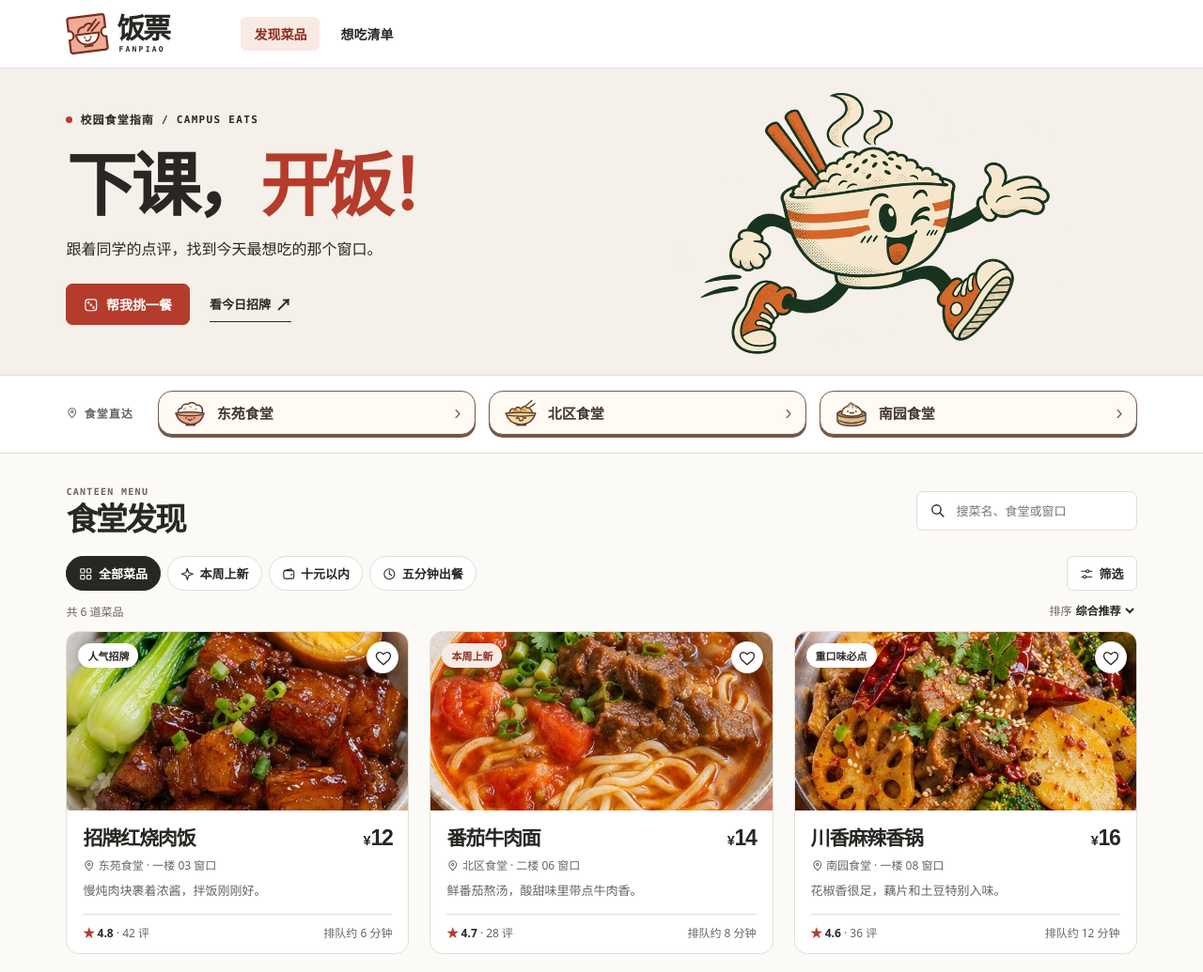
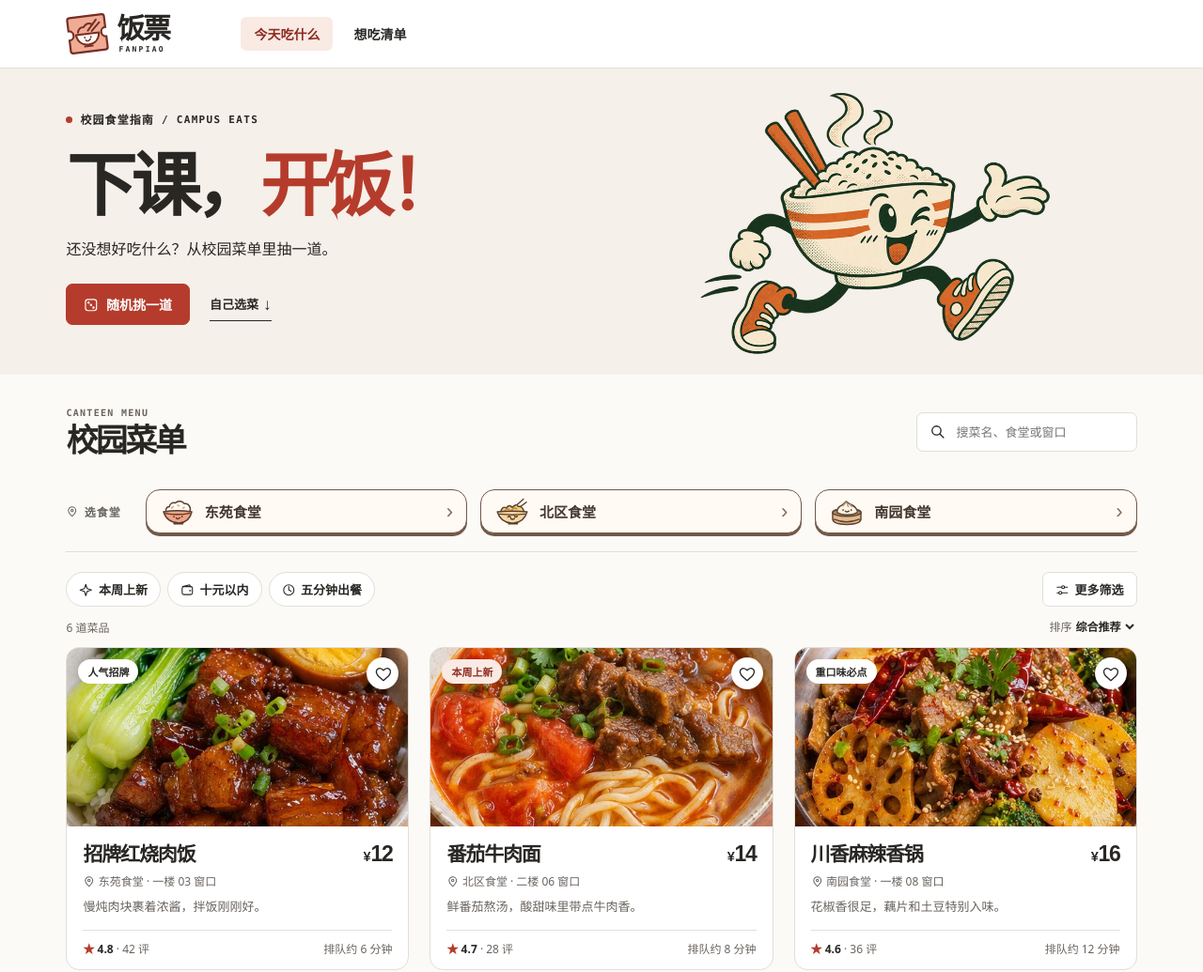
Before and after one commit to Acerinka/campus-fanpiao, a plain HTML site: page index.html in a window 1280 px wide. Shown: the top 1035 px of the page at 94% size. Drawn offline with Linux system fonts and the light colour scheme.

Commit message:
Separate quick picks from browsing and unify menu filters

```diff
--- a/app.js
+++ b/app.js
@@ -14,17 +14,18 @@ document.querySelectorAll('i[data-i]').forEach(i=>i.outerHTML=icon(i.dataset.i))
 const esc=s=>String(s).replace(/[&<>"']/g,x=>({'&':'&amp;','<':'&lt;','>':'&gt;','"':'&quot;',"'":'&#39;'}[x]));
 function read(key,fallback){try{return JSON.parse(localStorage.getItem('fanpiao-v1-'+key))??fallback}catch{return fallback}}
 function persist(key,value){try{localStorage.setItem('fanpiao-v1-'+key,JSON.stringify(value));return true}catch{return false}}
-let saved=read('saved',[]),reviews=read('reviews',{}),chip='全部菜品',savedView=false,score=5,lastDraw=null;
+let saved=read('saved',[]),reviews=read('reviews',{}),freshOnly=false,savedView=false,score=5,lastDraw=null;
 const initial={hall:'不限',taste:'不限',budget:'不限',wait:'不限'};
 let filters={...initial},draft={...initial};
-const groups={hall:['食堂','不限','东苑','北区','南园'],taste:['口味','不限','酱香','酸甜','麻辣','葱香','清淡','微辣'],budget:['预算','不限','10 元以内','12 元以内','15 元以内'],wait:['等候时间','不限','5 分钟以内','8 分钟以内']};
-const shortcuts={'全部菜品':'grid','本周上新':'spark','十元以内':'wallet','五分钟出餐':'clock'};
+const groups={taste:['口味','不限','酱香','酸甜','麻辣','葱香','清淡','微辣'],budget:['预算','不限','10 元以内','12 元以内','15 元以内'],wait:['等候时间','不限','5 分钟以内','8 分钟以内']};
+const shortcuts={'本周上新':'spark','十元以内':'wallet','五分钟出餐':'clock'};
 const dialog=el('dialog');
 const added=d=>reviews[d.id]||[];
 function stats(d){const rs=added(d),count=d.votes+rs.length;return {count,avg:((d.rating*d.votes+rs.reduce((a,r)=>a+r.score,0))/count).toFixed(1)}}
 function list(){
+ if(savedView)return dishes.filter(d=>saved.includes(d.id));
  const q=el('search').value.trim().toLowerCase();
- const items=dishes.filter(d=>(!savedView||saved.includes(d.id))&&(!q||`${d.name} ${d.hall}食堂 ${d.loc} ${d.taste}`.toLowerCase().includes(q))&&(chip!=='本周上新'||d.fresh)&&(chip!=='十元以内'||d.price<=10)&&(chip!=='五分钟出餐'||d.wait<=5)&&(filters.hall==='不限'||d.hall===filters.hall)&&(filters.taste==='不限'||d.taste===filters.taste)&&(filters.budget==='不限'||d.price<=parseInt(filters.budget))&&(filters.wait==='不限'||d.wait<=parseInt(filters.wait)));
+ const items=dishes.filter(d=>(!savedView||saved.includes(d.id))&&(!q||`${d.name} ${d.hall}食堂 ${d.loc} ${d.taste}`.toLowerCase().includes(q))&&(!freshOnly||d.fresh)&&(filters.hall==='不限'||d.hall===filters.hall)&&(filters.taste==='不限'||d.taste===filters.taste)&&(filters.budget==='不限'||d.price<=parseInt(filters.budget))&&(filters.wait==='不限'||d.wait<=parseInt(filters.wait)));
  const order=el('sort').value;
  if(order==='rating')items.sort((a,b)=>stats(b).avg-stats(a).avg);
  if(order==='price')items.sort((a,b)=>a.price-b.price);
@@ -33,29 +34,39 @@ function list(){
 }
 function card(d){let s=stats(d),liked=saved.includes(d.id);return `<article class="card"><button class="card-open" data-detail="${d.id}" aria-label="查看${d.name}详情"><img class="foodimg" src="dish-${d.id}.jpg" alt="${d.name}" loading="lazy"><span class="badge ${d.fresh?'green':''}">${d.badge}</span><div class="card-body"><div class="nameprice"><h3>${d.name}</h3><span class="price"><small>¥</small>${d.price}</span></div><div class="location">${icon('pin')}${d.hall}食堂 · ${d.loc}</div><p class="notes">${d.note}</p><div class="card-bottom"><span><b class="rating"><span class="star">★</span> ${s.avg}</b> · ${s.count} 评</span><span>排队约 ${d.wait} 分钟</span></div></div></button><button class="heart ${liked?'saved':''}" data-save="${d.id}" aria-label="${liked?'移出':'加入'}想吃清单：${d.name}" aria-pressed="${liked}">${icon('heart')}</button></article>`}
 function render(){
- const items=list(),n=Object.keys(initial).filter(k=>filters[k]!=='不限').length;
+ const items=list(),n=Object.keys(groups).filter(k=>filters[k]!=='不限').length;
  el('saved-count').textContent=saved.length?`(${saved.length})`:'';
  el('hero').hidden=savedView;
+ for(const selector of ['.hall-strip','.filters','.search','.resultmeta label']){
+  document.querySelector(selector).hidden=savedView;
+ }
  document.querySelectorAll('[data-hall]').forEach(button=>button.setAttribute('aria-pressed',String(button.dataset.hall===filters.hall)));
- el('menuheading').textContent=savedView?'想吃清单':'食堂发现';
+ el('menuheading').textContent=savedView?'想吃清单':'校园菜单';
  el('section-kicker').textContent=savedView?'MY SHORTLIST':'CANTEEN MENU';
  for(const name of ['discover','saved'])el('nav-'+name).classList.toggle('active',(name==='saved')===savedView);
- el('chips').innerHTML=Object.entries(shortcuts).map(([k,i])=>`<button data-chip="${k}" aria-pressed="${k===chip}" class="${k===chip?'active':''}">${icon(i)}${k}</button>`).join('');
- el('filter-open').classList.toggle('on',!!n);el('filter-open').querySelector('span').textContent=n===1&&filters.hall!=='不限'?filters.hall+'食堂':n?`筛选 (${n})`:'筛选';
- el('results').textContent=`共 ${items.length} 道菜品`;
+ const quickActive={'本周上新':freshOnly,'十元以内':filters.budget==='10 元以内','五分钟出餐':filters.wait==='5 分钟以内'};
+ el('chips').innerHTML=Object.entries(shortcuts).map(([k,i])=>`<button data-chip="${k}" aria-pressed="${quickActive[k]}" class="${quickActive[k]?'active':''}">${icon(i)}${k}</button>`).join('');
+ el('filter-open').classList.toggle('on',!!n);el('filter-open').querySelector('span').textContent=n?`更多筛选 (${n})`:'更多筛选';
+ const conditions=[filters.hall!=='不限'&&filters.hall+'食堂',freshOnly&&'本周上新',...Object.keys(groups).map(k=>filters[k]!=='不限'&&filters[k]),el('search').value.trim()].filter(Boolean);
+ el('results').textContent=savedView?`收藏了 ${items.length} 道菜品`:[...conditions,`${items.length} 道菜品`].join(' · ');
+ el('clear-selection').hidden=savedView||!conditions.length;
  const noSaved=savedView&&!saved.length;
  el('cards').innerHTML=items.length?items.map(card).join(''):`<div class="empty"><strong>${noSaved?'还没有想吃的菜':'没有找到合适的菜品'}</strong><p>${noSaved?'看到心动的菜，点一下爱心就能存到这里。':'试试其他口味，或放宽预算与等候时间。'}</p><button class="secondary" data-reset>${noSaved?'去发现菜品':'清除筛选'}</button></div>`;
 }
-function reset(){chip='全部菜品';filters={...initial};el('search').value='';el('sort').value='default'}
-function route(){savedView=location.hash==='#saved';reset();render()}
+function reset(){freshOnly=false;filters={...initial};el('search').value='';el('sort').value='default'}
+function route(){savedView=location.hash==='#saved';render();window.scrollTo(0,0)}
 window.addEventListener('hashchange',route);
 function modal(html){el('dialog-content').innerHTML=`<button class="close" data-close aria-label="关闭">×</button>${html}`;if(!dialog.open)dialog.showModal();dialog.scrollTop=0}
 function detail(id,draw=false){
  const d=dishes.find(x=>x.id===id),s=stats(d),liked=saved.includes(id);
  const rs=[...added(d).slice().reverse().map(r=>({author:'我的点评',score:r.score,body:r.text})),{author:d.author,score:Math.round(d.rating),body:d.review}];
- modal(`<img class="modalpic" src="dish-${id}.jpg" alt="${d.name}"><div class="modalbody"><div class="eyebrow">${draw?'饭票抽选 · 今天吃这道':'窗口食单 · '+d.badge}</div><div class="nameprice"><h2 id="dialog-title">${d.name}</h2><strong class="price"><small>¥</small>${d.price}</strong></div><div class="location">${icon('pin')}${d.hall}食堂 · ${d.loc}</div><div class="card-bottom"><b class="rating"><span class="star">★</span> ${s.avg} · ${s.count} 评</b><span>${d.taste} · 排队约 ${d.wait} 分钟</span></div><p>${d.note}</p><div class="tip"><b>点单提醒</b>　${d.warn}</div><div class="actions"><button class="redbtn" data-write="${id}">写点评</button><button class="secondary" data-save="${id}" data-inside="${draw?'draw':'detail'}">${icon('heart')}${liked?'已加入想吃':'加入想吃'}</button>${draw&&list().length>1?'<button class="secondary" data-again>换一道</button>':''}</div><h3>同学怎么说</h3>${rs.map(r=>`<div class="review"><small>${esc(r.author)} · <span class="star">★</span> ${r.score}</small><p>${esc(r.body)}</p></div>`).join('')}</div>`);
+ modal(`<img class="modalpic" src="dish-${id}.jpg" alt="${d.name}"><div class="modalbody"><div class="eyebrow">${draw?'饭票抽选 · 今天吃这道':'窗口食单 · '+d.badge}</div><div class="nameprice"><h2 id="dialog-title">${d.name}</h2><strong class="price"><small>¥</small>${d.price}</strong></div><div class="location">${icon('pin')}${d.hall}食堂 · ${d.loc}</div><div class="card-bottom"><b class="rating"><span class="star">★</span> ${s.avg} · ${s.count} 评</b><span>${d.taste} · 排队约 ${d.wait} 分钟</span></div><p>${d.note}</p><div class="tip"><b>点单提醒</b>　${d.warn}</div><div class="actions">${draw?'<button class="redbtn" data-again>换一道</button>':`<button class="redbtn" data-write="${id}">写点评</button>`}<button class="secondary" data-save="${id}" data-inside="${draw?'draw':'detail'}">${icon('heart')}${liked?'已加入想吃':'加入想吃'}</button>${draw?`<button class="secondary" data-detail="${id}">菜品详情</button>`:''}</div><h3>同学怎么说</h3>${rs.map(r=>`<div class="review"><small>${esc(r.author)} · <span class="star">★</span> ${r.score}</small><p>${esc(r.body)}</p></div>`).join('')}</div>`);
 }
-function drawDish(){const all=list(),pool=all.length>1?all.filter(d=>d.id!==lastDraw):all;if(!pool.length){modal('<div class="modalbody"><h2 id="dialog-title">暂时没有可抽选的菜</h2><p>放宽当前条件，就能重新挑一餐。</p><button class="redbtn" data-reset>清除筛选</button></div>');return}lastDraw=pool[Math.floor(Math.random()*pool.length)].id;detail(lastDraw,true)}
+function drawDish(){
+ const pool=dishes.filter(d=>d.id!==lastDraw);
+ lastDraw=pool[Math.floor(Math.random()*pool.length)].id;
+ detail(lastDraw,true);
+}
 function filterModal(){modal(`<div class="modalbody"><div class="eyebrow">MEAL PREFERENCES</div><h2 id="dialog-title">筛选菜品</h2>${Object.entries(groups).map(([k,[label,...options]])=>`<div class="filtergroup"><strong>${label}</strong><div class="optionrow">${options.map(v=>`<button class="option ${draft[k]===v?'active':''}" aria-pressed="${draft[k]===v}" data-group="${k}" data-value="${v}">${v}</button>`).join('')}</div></div>`).join('')}<div class="actions"><button class="redbtn" data-apply>查看结果</button><button class="secondary" data-clear>重置条件</button></div></div>`)}
 function writeReview(id){const d=dishes.find(x=>x.id===id);score=5;modal(`<form class="modalbody" id="review-form" data-id="${id}"><div class="eyebrow">TASTING NOTES</div><h2 id="dialog-title">点评${d.name}</h2><h3>这道菜你打几分？</h3><div class="stars">${[1,2,3,4,5].map(n=>`<button type="button" class="chosen" data-score="${n}" aria-label="${n} 分" aria-pressed="${n===5}">★</button>`).join('')}<output id="score-text">5 分</output></div><label for="review-text">你的用餐体验</label><textarea rows="4" id="review-text" required maxlength="180" placeholder="味道、分量或排队体验怎么样？"></textarea><p class="hint">最多 180 字</p><div class="actions"><button class="redbtn">保存点评</button><button type="button" class="secondary" data-detail="${id}">返回菜品</button></div></form>`)}
 let timer;function notify(msg){el('toast').textContent=msg;el('toast').classList.add('show');clearTimeout(timer);timer=setTimeout(()=>el('toast').classList.remove('show'),1600)}
@@ -63,15 +74,21 @@ document.addEventListener('click',e=>{
  const b=e.target.closest('button');if(!b)return;const a=b.dataset;
  if('close' in a)dialog.close();
  else if('detail' in a)detail(+a.detail);
- else if('hall' in a){reset();filters.hall=a.hall;render();el('menu').scrollIntoView()}
- else if('chip' in a){chip=a.chip;render()}
+ else if(b.id==='browse'){el('menuheading').focus({preventScroll:true});el('menu').scrollIntoView()}
+ else if('hall' in a){filters.hall=filters.hall===a.hall?'不限':a.hall;render()}
+ else if('chip' in a){
+  if(a.chip==='本周上新')freshOnly=!freshOnly;
+  if(a.chip==='十元以内')filters.budget=filters.budget==='10 元以内'?'不限':'10 元以内';
+  if(a.chip==='五分钟出餐')filters.wait=filters.wait==='5 分钟以内'?'不限':'5 分钟以内';
+  render();el('chips').querySelector(`[data-chip="${a.chip}"]`).focus({preventScroll:true});
+ }
  else if('save' in a){const id=+a.save,liked=saved.includes(id);saved=liked?saved.filter(v=>v!==id):[...saved,id];const stored=persist('saved',saved);render();if(a.inside)detail(id,a.inside==='draw');notify(stored?(liked?'已移出想吃清单':'已加入想吃清单'):'保存失败，刷新后可能丢失')}
  else if('write' in a)writeReview(+a.write);
  else if('score' in a){score=+a.score;document.querySelectorAll('[data-score]').forEach(n=>{n.classList.toggle('chosen',+n.dataset.score<=score);n.setAttribute('aria-pressed',String(+n.dataset.score===score))});el('score-text').textContent=score+' 分'}
  else if(b.id==='draw'||'again' in a)drawDish();
  else if(b.id==='filter-open'){draft={...filters};filterModal()}
  else if('group' in a){draft[a.group]=a.value;filterModal();dialog.querySelector(`[data-group="${a.group}"][data-value="${a.value}"]`)?.focus()}
- else if('clear' in a){draft={...initial};filterModal()}
+ else if('clear' in a){draft={...initial,hall:filters.hall};filterModal()}
  else if('apply' in a){filters={...draft};dialog.close();render()}
  else if('reset' in a){if(dialog.open)dialog.close();if(savedView&&!saved.length)location.hash='discover';reset();render()}
 });
--- a/index.html
+++ b/index.html
@@ -4,11 +4,11 @@
   <meta charset="utf-8"><meta name="viewport" content="width=device-width,initial-scale=1,viewport-fit=cover">
   <meta name="theme-color" content="#fcfaf7"><meta name="description" content="饭票校园食堂点评，按口味、预算和等候时间找到今天想吃的那道菜。">
   <title>饭票 · 校园食堂点评</title>
-  <link rel="icon" href="icon.svg?v=3" type="image/svg+xml"><link rel="stylesheet" href="style.css?v=5"><script defer src="app.js?v=5"></script>
+  <link rel="icon" href="icon.svg?v=3" type="image/svg+xml"><link rel="stylesheet" href="style.css?v=6"><script defer src="app.js?v=6"></script>
 </head>
 <body>
-<header><div class="navwrap"><a class="brand" href="#discover" aria-label="饭票首页"><img src="icon.svg?v=3" alt=""><span><strong>饭票</strong><small>FANPIAO</small></span></a>
-<nav aria-label="主导航"><a href="#discover" id="nav-discover">发现菜品</a><a href="#saved" id="nav-saved">想吃清单 <span id="saved-count"></span></a></nav>
+<header id="discover"><div class="navwrap"><a class="brand" href="#discover" aria-label="饭票首页"><img src="icon.svg?v=3" alt=""><span><strong>饭票</strong><small>FANPIAO</small></span></a>
+<nav aria-label="主导航"><a href="#discover" id="nav-discover">今天吃什么</a><a href="#saved" id="nav-saved">想吃清单 <span id="saved-count"></span></a></nav>
 </div></header>
 <main>
 <section class="hero" id="hero" aria-label="校园午餐指南">
@@ -16,21 +16,21 @@
     <div class="hero-copy">
       <div class="edition"><span class="ticket-dot"></span>校园食堂指南<span class="edition-en" lang="en"> / CAMPUS EATS</span></div>
       <h1>下课，<em>开饭！</em></h1>
-      <p>跟着同学的点评，找到今天最想吃的那个窗口。</p>
-      <div class="hero-actions"><button class="redbtn" id="draw"><i data-i="dice"></i>帮我挑一餐</button><button class="featured" data-detail="1">看今日招牌 <span aria-hidden="true">↗</span></button></div>
+      <p>还没想好吃什么？从校园菜单里抽一道。</p>
+      <div class="hero-actions"><button class="redbtn" id="draw"><i data-i="dice"></i>随机挑一道</button><button class="featured" id="browse">自己选菜 <span aria-hidden="true">↓</span></button></div>
     </div>
     <div class="mascot" aria-hidden="true"><img src="lunch-runner.png" alt="" fetchpriority="high"></div>
   </div></div>
+</section>
+<section class="menu" id="menu" aria-labelledby="menuheading"><div class="sectionhead"><div class="section-title"><div><div class="eyebrow" id="section-kicker">CANTEEN MENU</div><h2 id="menuheading" tabindex="-1">校园菜单</h2></div></div><label class="search"><i data-i="search"></i><input id="search" type="search" placeholder="搜菜名、食堂或窗口" aria-label="搜菜名、食堂或窗口"></label></div>
   <div class="hall-strip"><div class="hall-inner" role="group" aria-labelledby="hall-title">
-    <span class="hall-label" id="hall-title"><i data-i="pin"></i>食堂直达</span>
+    <span class="hall-label" id="hall-title"><i data-i="pin"></i>选食堂</span>
     <button class="hall-button" data-hall="东苑"><img src="hall-rice.svg" alt="">东苑食堂<span aria-hidden="true">›</span></button>
     <button class="hall-button" data-hall="北区"><img src="hall-noodles.svg" alt="">北区食堂<span aria-hidden="true">›</span></button>
     <button class="hall-button" data-hall="南园"><img src="hall-steamer.svg" alt="">南园食堂<span aria-hidden="true">›</span></button>
   </div></div>
-</section>
-<section class="menu" id="menu" aria-labelledby="menuheading"><div class="sectionhead"><div class="section-title"><div><div class="eyebrow" id="section-kicker">CANTEEN MENU</div><h2 id="menuheading">食堂发现</h2></div></div><label class="search"><i data-i="search"></i><input id="search" type="search" placeholder="搜菜名、食堂或窗口" aria-label="搜菜名、食堂或窗口"></label></div>
 <div class="filters"><div id="chips" class="chips" aria-label="快捷筛选"></div><button id="filter-open" class="filterbtn"><i data-i="sliders"></i><span>筛选</span></button></div>
-<div class="resultmeta"><span id="results" aria-live="polite"></span><label>排序<select id="sort" aria-label="菜品排序"><option value="default">综合推荐</option><option value="rating">评分最高</option><option value="price">价格最低</option><option value="queue">等候最短</option></select></label></div>
+<div class="resultmeta"><div class="result-summary"><span id="results" aria-live="polite"></span><button id="clear-selection" data-reset hidden>清除条件</button></div><label>排序<select id="sort" aria-label="菜品排序"><option value="default">综合推荐</option><option value="rating">评分最高</option><option value="price">价格最低</option><option value="queue">等候最短</option></select></label></div>
 <div id="cards" class="cards"></div></section>
 </main>
 <dialog id="dialog" aria-labelledby="dialog-title"><div id="dialog-content"></div></dialog><div id="toast" role="status"></div>
--- a/style.css
+++ b/style.css
@@ -23,7 +23,7 @@ a { color: inherit; text-decoration: none }
 [hidden] { display: none !important }
 i[data-i] { font-style: normal; display: inline-flex; align-items: center; flex-shrink: 0 }
 i svg { width: 1.12em; height: 1.12em; stroke: currentColor; fill: none; stroke-width: 1.8; stroke-linecap: round; stroke-linejoin: round }
-.navwrap, .poster-inner, .menu, .hall-inner { width: var(--width); margin-inline: auto }
+.navwrap, .poster-inner, .menu { width: var(--width); margin-inline: auto }
 header { background: var(--paper); border-bottom: 1px solid var(--rule) }
 .navwrap { min-height: 72px; display: flex; align-items: center; gap: clamp(34px, 6vw, 90px) }
 .brand, nav, nav a, .hero-actions, .redbtn, .featured, .edition, .hall-inner, .hall-label, .hall-inner button, .section-title, .search, .chips, .chips button, .filterbtn, .secondary, .option, .actions, .optionrow { display: flex; align-items: center }
@@ -54,7 +54,7 @@ h1 em { color: var(--accent); font-style: normal }
 .featured span { font-size: 17px }
 .mascot { height: clamp(300px,25.5vw,385px); position: relative; display: grid; place-items: center }
 .mascot img { display: block; width: 92%; height: 88%; position: absolute; inset: 6% 4%; object-fit: contain; filter: saturate(.75) }
-.hall-strip { background: var(--paper); color: var(--ink); border-block: 1px solid var(--rule) }
+.hall-strip { margin-top: 18px; border-bottom: 1px solid var(--rule) }
 .hall-inner { display: grid; grid-template-columns: auto repeat(3,minmax(0,1fr)); gap: 14px; padding-block: 16px 19px }
 .hall-label { color: var(--muted); gap: 6px; font-size: 12px; font-weight: 750; letter-spacing: .08em }
 .hall-label { margin-right: 12px }
@@ -81,6 +81,9 @@ main { background: var(--canvas) }
 .filterbtn { border-color: var(--rule); border-radius: 7px; flex: none }
 .filterbtn.on { background: var(--blush); border-color: var(--accent); color: var(--accent-deep) }
 .resultmeta { margin: 0 0 12px; color: var(--muted); font-size: 12px }
+.result-summary { display: flex; align-items: baseline; flex-wrap: wrap; gap: 6px 12px; overflow-wrap: anywhere }
+#clear-selection { color: var(--accent); font-size: 12px; padding: 3px 0; text-decoration: underline }
+.resultmeta label { white-space: nowrap }
 .resultmeta select { border: none; background: transparent; color: var(--ink); font-size: 12px; font-weight: 750 }
 .cards { display: grid; grid-template-columns: repeat(3,minmax(0,1fr)); gap: 22px }
 .card { position: relative; min-width: 0; background: var(--paper); border: 1px solid var(--rule); border-radius: 14px; overflow: hidden; transition: transform .18s, box-shadow .18s }
```
